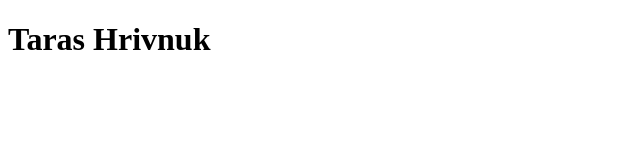
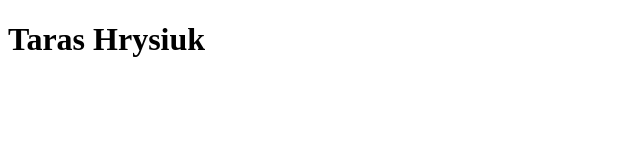
Before and after one commit to dwyer1131/testing123, a plain HTML site: page index.html in a window 1280 px wide. Shown: the full height of the page, 0-640 px from the left. Drawn offline with Linux system fonts and the light colour scheme.

Commit message:
Update index.html

```diff
--- a/index.html
+++ b/index.html
@@ -6,6 +6,6 @@
     <title></title>
 </head>
 <body>
-    <h1>Taras Hrivnuk</h1>
+    <h1>Taras Hrysiuk</h1>
 </body>
 </html>
```
